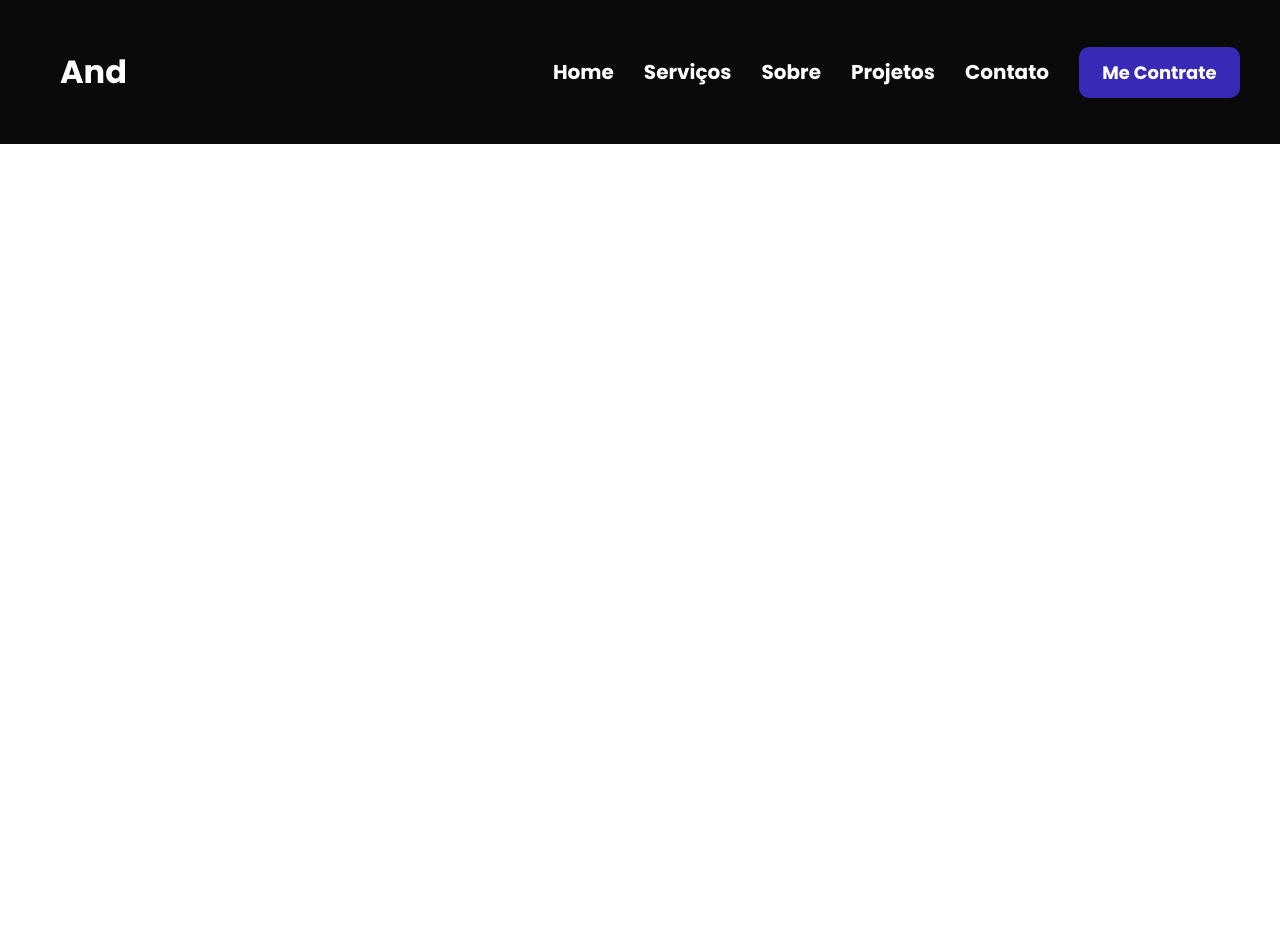
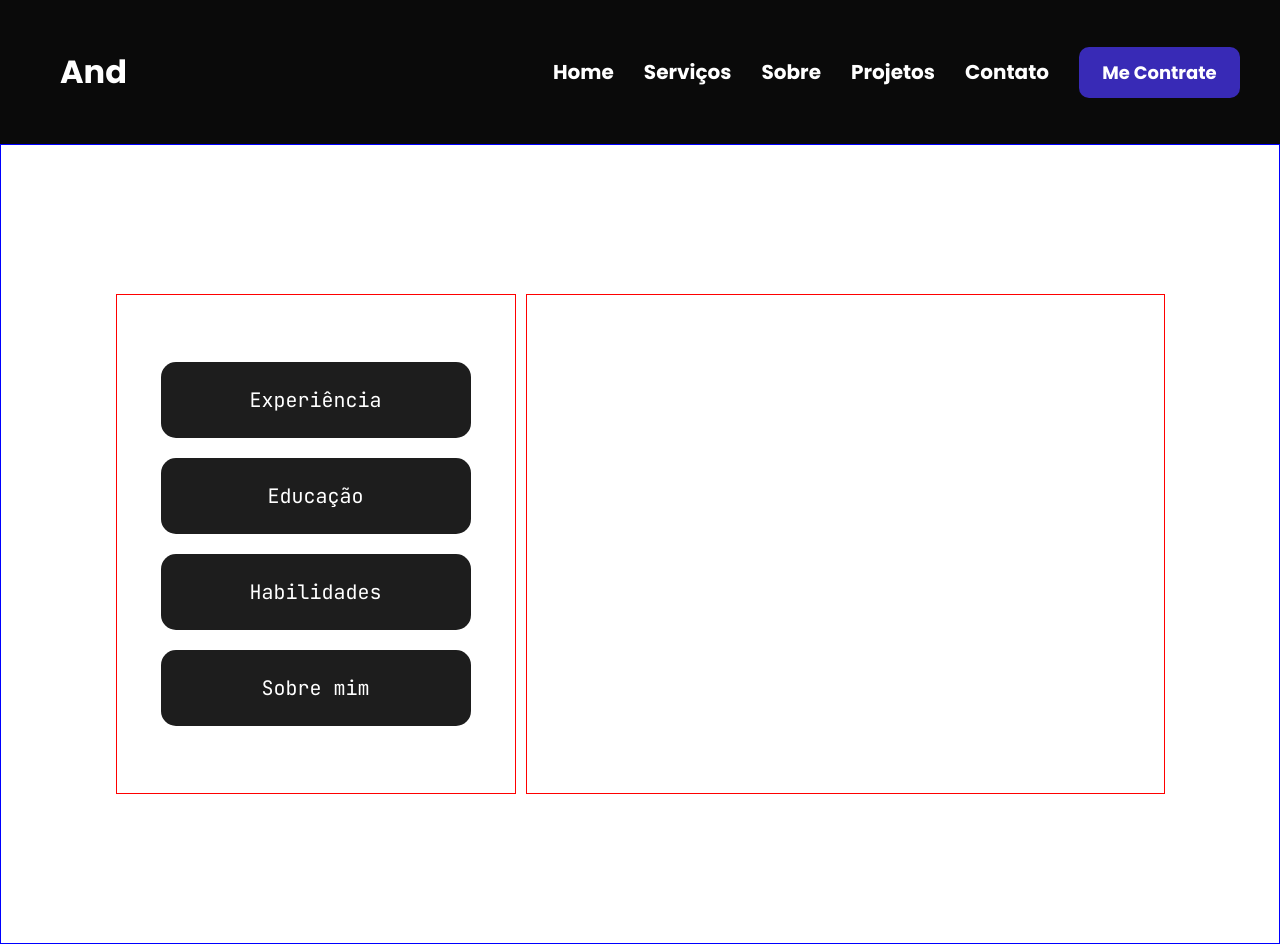
Before and after one commit to luvsscorpius/dev-and-portfolio-react, a React (Create React App) app in the folder frontend/: page /sobre in a window 1280 px wide. Before the commit the page ends 800 px from the top, so only its background shows below. Built offline with nearby package versions, Linux system fonts and the light colour scheme.

Commit message:
feat(sobrepage): starting to develop sobre page

```diff
--- a/frontend/src/App.js
+++ b/frontend/src/App.js
@@ -4,6 +4,7 @@ import { GlobalStyle } from './Css/GlobalStyle';
 import { Home } from './Pages/Home/Home';
 import { BrowserRouter as Router, Routes, Route } from 'react-router'
 import { Servicos } from './Pages/Servicos/Servicos';
+import { Sobre } from './Pages/Sobre/Sobre';
 
 function App() {
   return (
@@ -13,6 +14,7 @@ function App() {
         <Routes>
           <Route path='/' element={<Home />}/>
           <Route path='/servicos' element={<Servicos />}/>
+          <Route path='/sobre' element={<Sobre />}/>
         </Routes>
         <GlobalStyle />
       </Router>
--- /dev/null
+++ b/frontend/src/Pages/Sobre/Sobre.jsx
@@ -0,0 +1,21 @@
+import React from 'react'
+import * as M from './Styles'
+
+export const Sobre = () => {
+  return (
+    <main>
+        <M.mainContent>
+            <M.linksContainer>
+                <button>Experiência</button>
+                <button>Educação</button>
+                <button>Habilidades</button>
+                <button>Sobre mim</button>
+            </M.linksContainer>
+
+            <M.infoContainer>
+
+            </M.infoContainer>
+        </M.mainContent>
+    </main>
+  )
+}
--- /dev/null
+++ b/frontend/src/Pages/Sobre/Styles.jsx
@@ -0,0 +1,47 @@
+import styled from "styled-components";
+
+export const mainContent = styled.div`
+    border: 1px solid blue;
+    width: 100%;
+    height: 100vh;
+    display: flex;
+    flex-direction: row;
+    justify-content: center;
+    align-items: center;
+    gap: 10px;
+`
+
+export const linksContainer = styled.div`
+    height: 500px;
+    width: 400px;
+    border: 1px solid red;
+    display: flex;
+    flex-direction: column;
+    justify-content: center;
+    align-items: center;
+    gap: 20px;
+
+    button {
+        width: 310px;
+        height: 76px;
+        border-radius: 15px;
+        background-color: #1D1D1D;
+        color: #fff;
+        font-size: 20px;
+        font-family: "JetBrains Mono", serif;
+        border: none;
+    }
+
+    button:hover {
+        background-color: #382AB6;
+        cursor: pointer;
+        color: #fff;
+        transition: 0.6s ease;
+    }
+`
+
+export const infoContainer = styled.div`
+    height: 500px;
+    width: 50%;
+    border: 1px solid red;
+`
```
